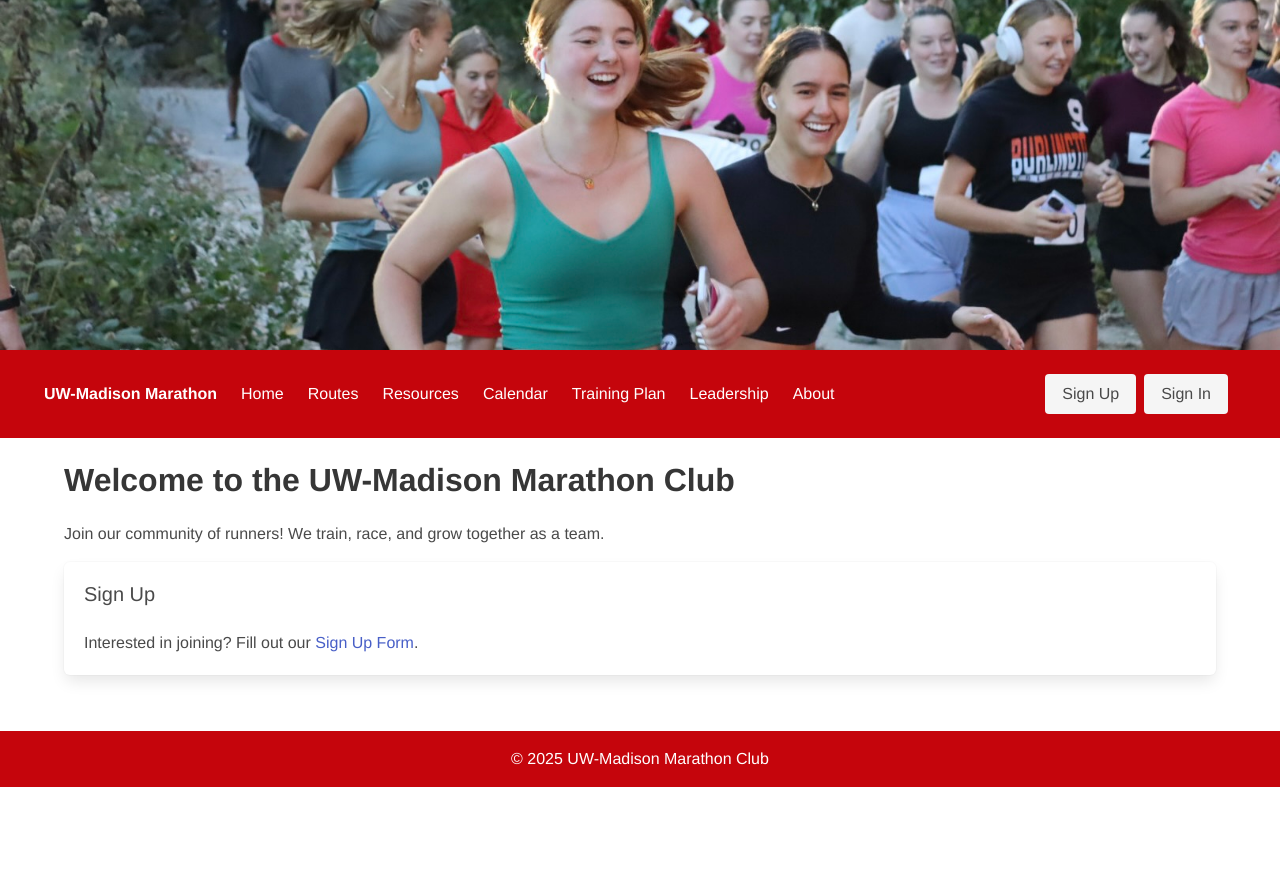
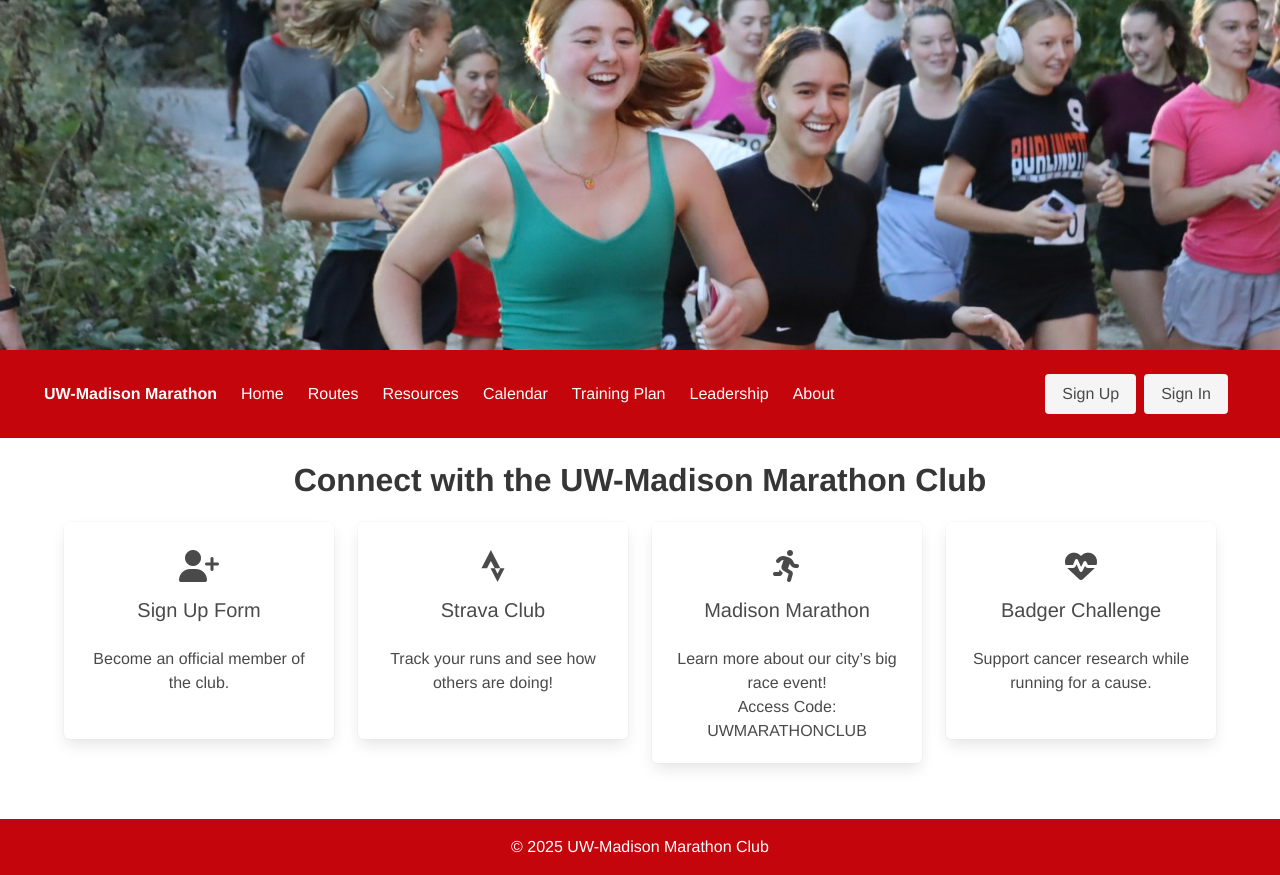
Before and after one commit to zstrobel-eng/marathon-club-site, a plain HTML site: page index.html in a window 1280 px wide. Before the commit the page ends 800 px from the top, so only its background shows below. Drawn offline with nearby package versions, Linux system fonts and the light colour scheme; no server answers.

Commit message:
tweaked the design of the home page

```diff
--- a/index.html
+++ b/index.html
@@ -9,6 +9,10 @@
       href="https://cdn.jsdelivr.net/npm/bulma@0.9.4/css/bulma.min.css"
     />
     <link rel="stylesheet" href="style.css" />
+    <link
+      rel="stylesheet"
+      href="https://cdnjs.cloudflare.com/ajax/libs/font-awesome/6.4.2/css/all.min.css"
+    />
   </head>
   <body>
     <!-- Banner -->
@@ -71,21 +75,86 @@
       id="messages"
     ></div>
     <!-- Main Content -->
-    <main class="container py-5">
-      <h1 class="title">Welcome to the UW-Madison Marathon Club</h1>
-      <p class="mb-4">
-        Join our community of runners! We train, race, and grow together as a
-        team.
-      </p>
+    <main class="container py-5 has-text-centered">
+      <h1 class="title mb-5">Connect with the UW-Madison Marathon Club</h1>
+      <div class="columns is-multiline is-centered">
+        <!-- Slack -->
+        <!-- <div class="column is-one-quarter">
+          <a
+            href="https://tr.ee/B8k8aVz8kt"
+            target="_blank"
+            class="box has-text-centered link-box"
+          >
+            <span class="icon is-large">
+              <i class="fab fa-slack fa-2x"></i>
+            </span>
+            <h2 class="subtitle mt-2">Join our Slack</h2>
+            <p>Stay connected with the team through our group chat!</p>
+          </a>
+        </div> -->
 
-      <div class="box">
-        <h2 class="subtitle">Sign Up</h2>
-        <p>
-          Interested in joining? Fill out our
-          <a href="https://docs.google.com/forms/" target="_blank"
-            >Sign Up Form</a
-          >.
-        </p>
+        <!-- Sign Up -->
+        <div class="column is-one-quarter">
+          <a
+            href="https://docs.google.com/forms/d/e/1FAIpQLScfZZF9JeWl592OxOd-IC6TlHtCAsFMj4A7DPJvyncOoQHjVA/viewform?usp=dialogm"
+            target="_blank"
+            class="box has-text-centered link-box"
+          >
+            <span class="icon is-large">
+              <i class="fas fa-user-plus fa-2x"></i>
+            </span>
+            <h2 class="subtitle mt-2">Sign Up Form</h2>
+            <p class="pb-5">Become an official member of the club.</p>
+          </a>
+        </div>
+
+        <!-- Strava -->
+        <div class="column is-one-quarter">
+          <a
+            href="https://www.strava.com/clubs/1347177"
+            target="_blank"
+            class="box has-text-centered link-box"
+          >
+            <span class="icon is-large">
+              <i class="fab fa-strava fa-2x"></i>
+            </span>
+            <h2 class="subtitle mt-2">Strava Club</h2>
+            <p class="pb-5">Track your runs and see how others are doing!</p>
+          </a>
+        </div>
+
+        <!-- Madison Marathon -->
+        <div class="column is-one-quarter">
+          <a
+            href="https://madisonmarathon.org/"
+            target="_blank"
+            class="box has-text-centered link-box"
+          >
+            <span class="icon is-large">
+              <i class="fas fa-running fa-2x"></i>
+            </span>
+            <h2 class="subtitle mt-2">Madison Marathon</h2>
+            <p>Learn more about our city’s big race event!</p>
+            <p>Access Code: UWMARATHONCLUB</p>
+          </a>
+        </div>
+
+        <!-- Badger Challenge -->
+        <div class="column is-one-quarter">
+          <a
+            href="https://badgerchallenge.org/"
+            target="_blank"
+            class="box has-text-centered link-box"
+          >
+            <span class="icon is-large">
+              <i class="fas fa-heartbeat fa-2x"></i>
+            </span>
+            <h2 class="subtitle mt-2">Badger Challenge</h2>
+            <p class="pb-5">
+              Support cancer research while running for a cause.
+            </p>
+          </a>
+        </div>
       </div>
     </main>
 
```
